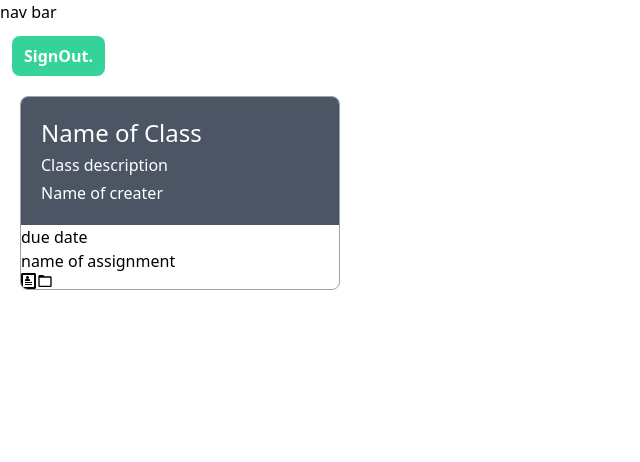
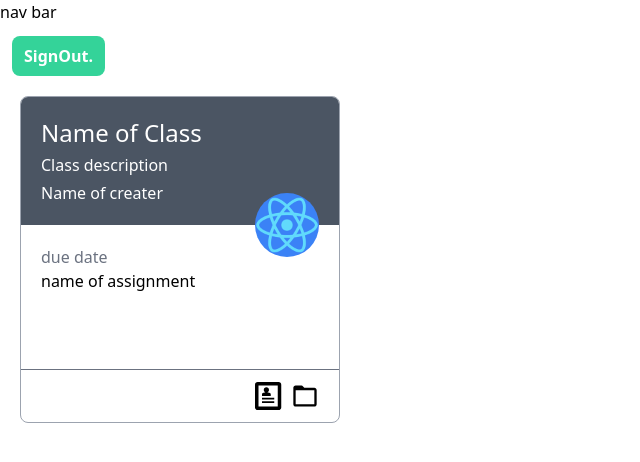
Before and after one commit to AyushJoshi2001/gurukul-frontend, a React (Create React App) app: page /classroom in a window 1280 px wide. Shown: the top 462 px of the page, without its empty margins (0-640 px from the left). Built offline with nearby package versions, Linux system fonts and the light colour scheme.

Commit message:
added classCard component

```diff
--- a/src/component/ClassCard.tsx
+++ b/src/component/ClassCard.tsx
@@ -10,22 +10,31 @@ interface Props {
 
 const ClassCard: FC<Props> = (props) => {
   return (
-    <div className="max-w-xs m-5 overflow-hidden border border-gray-400 rounded-lg">
+    <div
+      className="relative flex flex-col max-w-xs m-5 overflow-hidden border border-gray-400 rounded-lg"
+      style={{ minWidth: "280px" }}
+    >
       <div className="flex flex-col p-5 space-y-1 text-white bg-gray-600">
         <p className="text-2xl">Name of Class</p>
         <p className="text-base">Class description</p>
         <p className="text-base">Name of creater</p>
       </div>
 
-      <div>
+      <img
+        src="logo192.png"
+        className="absolute w-16 h-16 bg-blue-500 rounded-full right-5 top-24"
+        alt=""
+      />
+
+      <div className="p-5 h-36">
         {/* list of assignments */}
-        <p>due date</p>
+        <p className="text-gray-500">due date</p>
         <p>name of assignment</p>
       </div>
 
-      <div className="flex">
-        <ImProfile />
-        <BiFolder />
+      <div className="flex justify-end px-5 py-3 space-x-2 border-t border-gray-500">
+        <ImProfile className="w-7 h-7" />
+        <BiFolder className="w-7 h-7" />
       </div>
     </div>
   );
```
